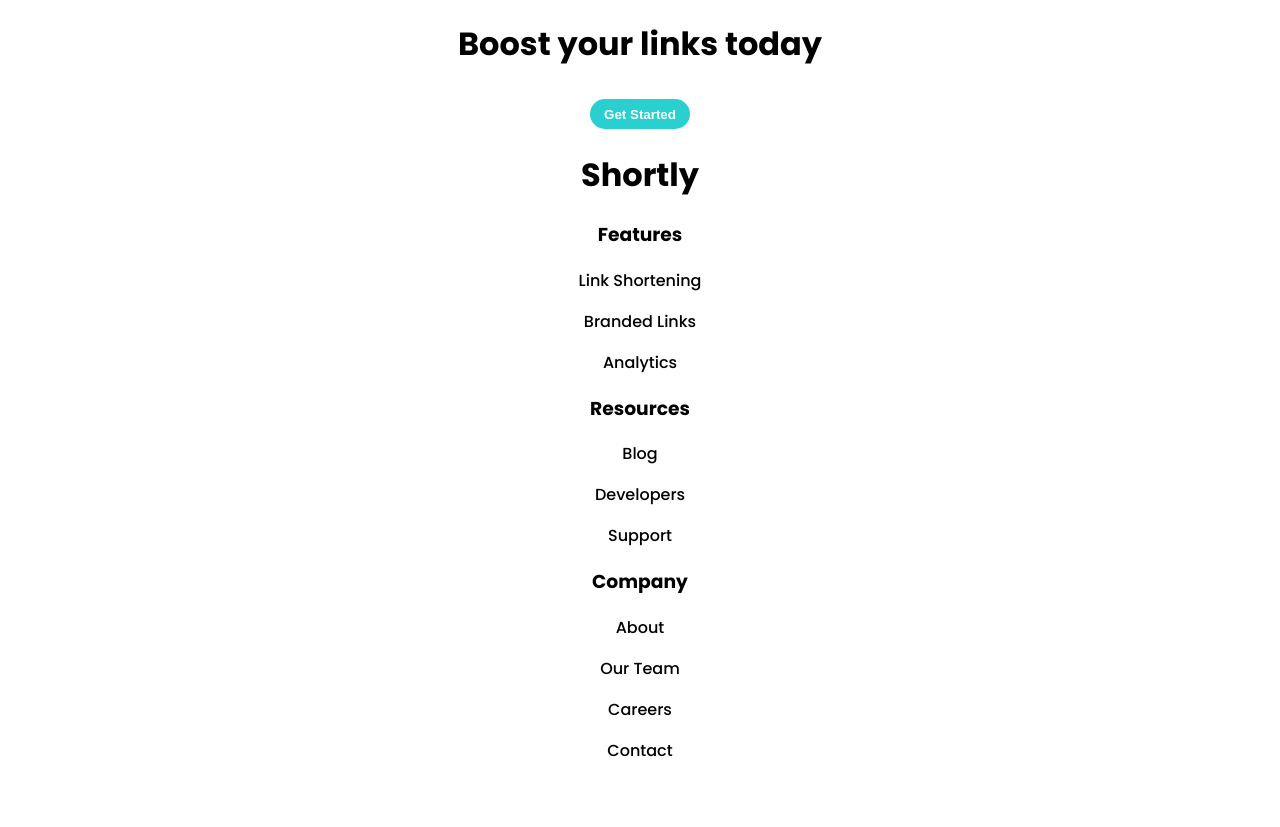
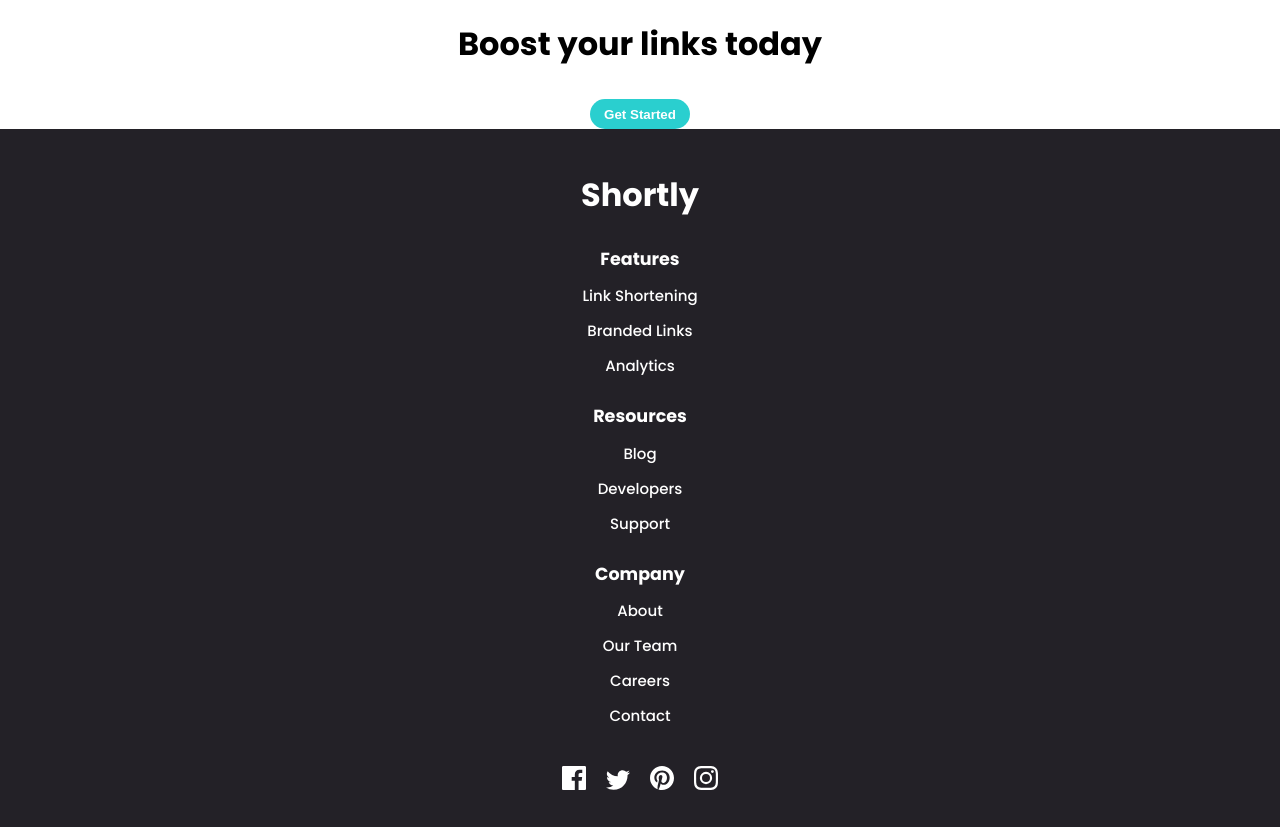
Before and after one commit to shinheep/url-shortener-api, a React (Create React App) app: page / in a window 1280 px wide. Shown: the part 2221-3048 px from the top of the page. Before the commit the page ends 3000 px from the top, so only its background shows below. Built offline with nearby package versions, Linux system fonts and the light colour scheme.

Commit message:
Changed background color and added social icons to footer

```diff
--- a/src/Components/Footer/Footer.css
+++ b/src/Components/Footer/Footer.css
@@ -0,0 +1,16 @@
+.footer{
+    background: hsl(260, 8%, 14%);
+    color: white;
+    min-height: 100%;
+    padding: 20px;;
+}
+
+.section {
+    line-height: 20px;
+    margin: 30px;
+    font-size: 15px;
+}
+
+.socialIcons{
+    padding: 10px;
+}
--- a/src/Components/Footer/Footer.js
+++ b/src/Components/Footer/Footer.js
@@ -1,29 +1,38 @@
+import "./Footer.css"
+
 const Footer = () => {
     return(
         <div className="footer">
             <h1>Shortly</h1>
 
-            <div className="features">
+            <div className="features section">
                 <h3>Features</h3>
                 <p>Link Shortening</p>
                 <p>Branded Links</p>
                 <p>Analytics</p>
             </div>
 
-            <div className="resources">
+            <div className="resources section">
                 <h3>Resources</h3>
                 <p>Blog</p>
                 <p>Developers</p>
                 <p>Support</p>
             </div>
 
-            <div className="company">
+            <div className="company section">
                 <h3>Company</h3>
                 <p>About</p>
                 <p>Our Team</p>
                 <p>Careers</p>
                 <p>Contact</p>
             </div>
+
+            <div className="icons">
+                <img className="socialIcons" src="images/icon-facebook.svg" alt='facebook'/>
+                <img className="socialIcons" src="images/icon-twitter.svg" alt='twitter'/>
+                <img className="socialIcons" src="images/icon-pinterest.svg" alt='pinterest'/>
+                <img className="socialIcons" src="images/icon-instagram.svg" alt='instagram'/>
+            </div>
         </div>
     );
 };
```
